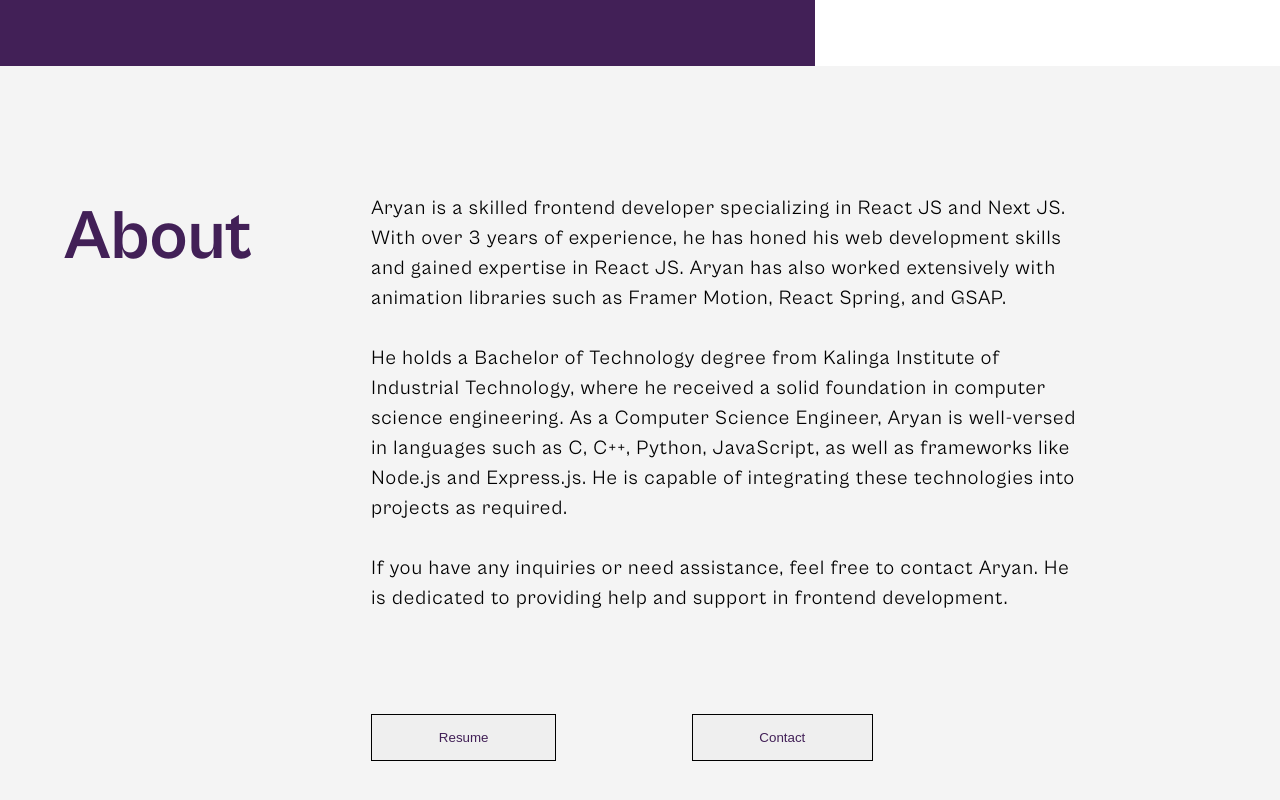
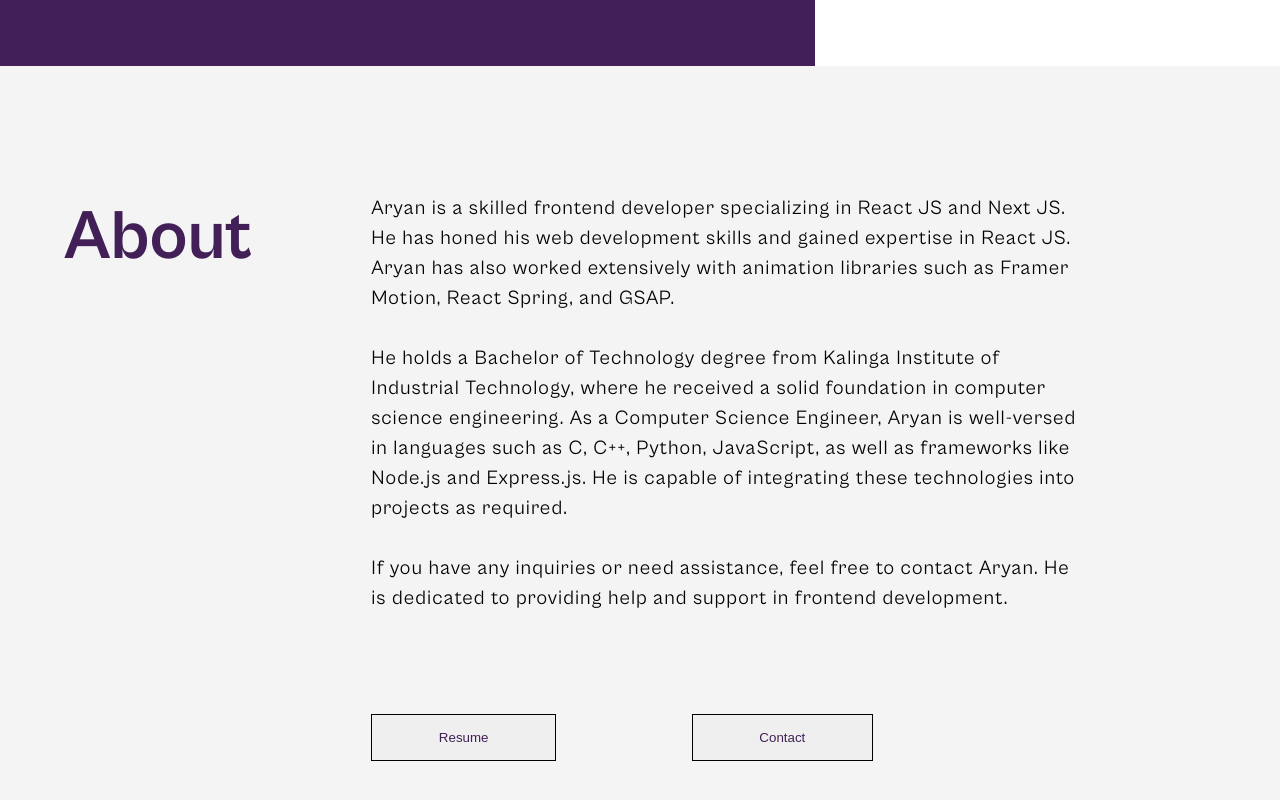
Before and after one commit to Aryann208/Aryan.Dev, a React (Create React App) app: page / in a window 1280 px wide. Shown: the part 734-1534 px from the top of the page. Built offline with nearby package versions, Linux system fonts and the light colour scheme.

Commit message:
project layout fixed

```diff
--- a/src/components/aboutV2/AboutV2.jsx
+++ b/src/components/aboutV2/AboutV2.jsx
@@ -6,7 +6,7 @@ const AboutV2 = () => {
       <div className={classes.Title}>About </div>
       <div className={classes.Description}>
         <p>
-          {`Aryan is a skilled frontend developer specializing in React JS and Next JS. With over 3 years of experience, he has honed his web development skills and gained expertise in React JS. Aryan has also worked extensively with animation libraries such as Framer Motion, React Spring, and GSAP. `}
+          {`Aryan is a skilled frontend developer specializing in React JS and Next JS. He has honed his web development skills and gained expertise in React JS. Aryan has also worked extensively with animation libraries such as Framer Motion, React Spring, and GSAP. `}
           <br />
           <br />
           {`He holds a Bachelor of Technology degree from Kalinga Institute of Industrial Technology, where he received a solid foundation in computer science engineering. As a Computer Science Engineer, Aryan is well-versed in languages such as C, C++, Python, JavaScript, as well as frameworks like Node.js and Express.js. He is capable of integrating these technologies into projects as required.`}
```
